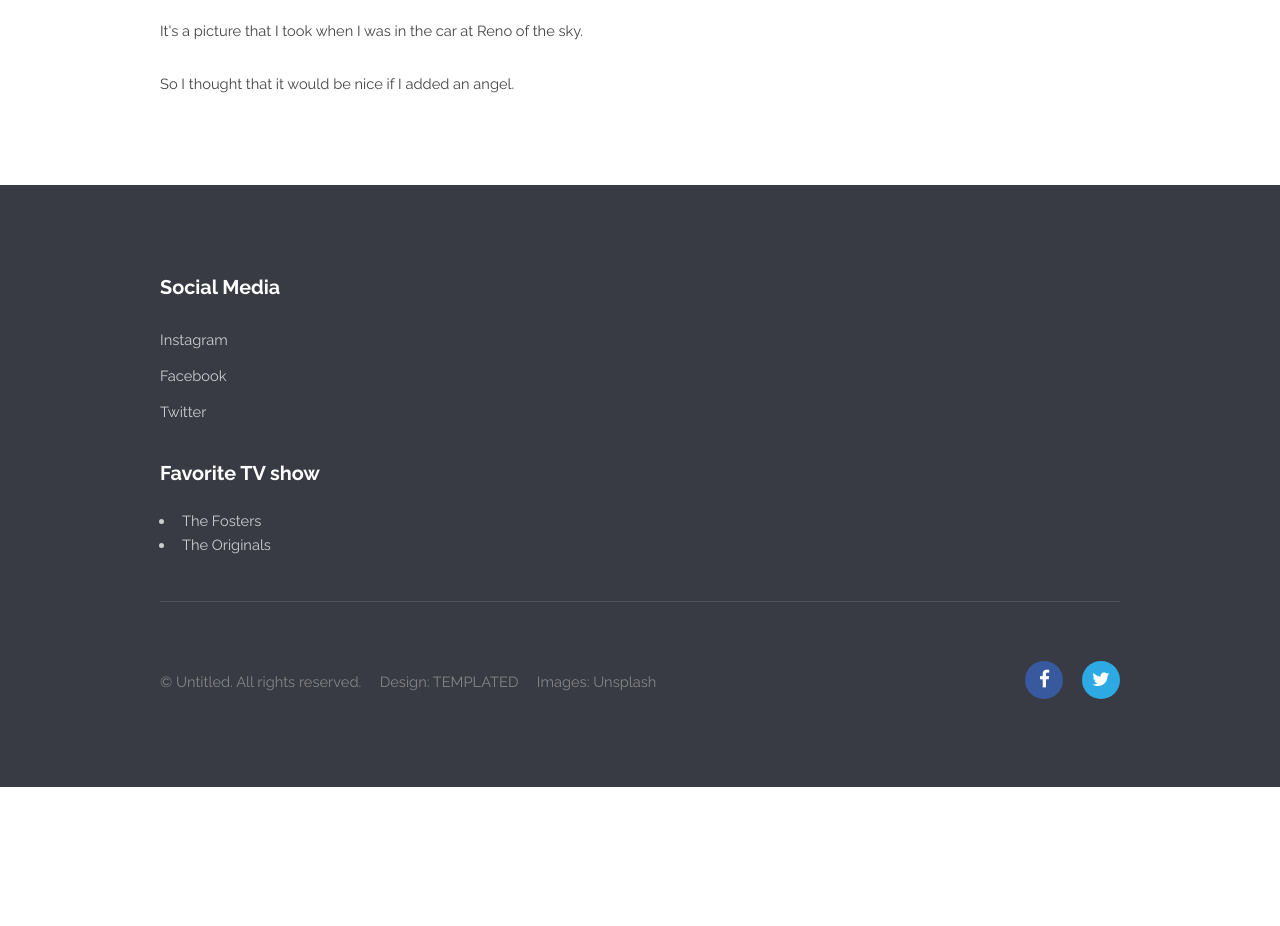
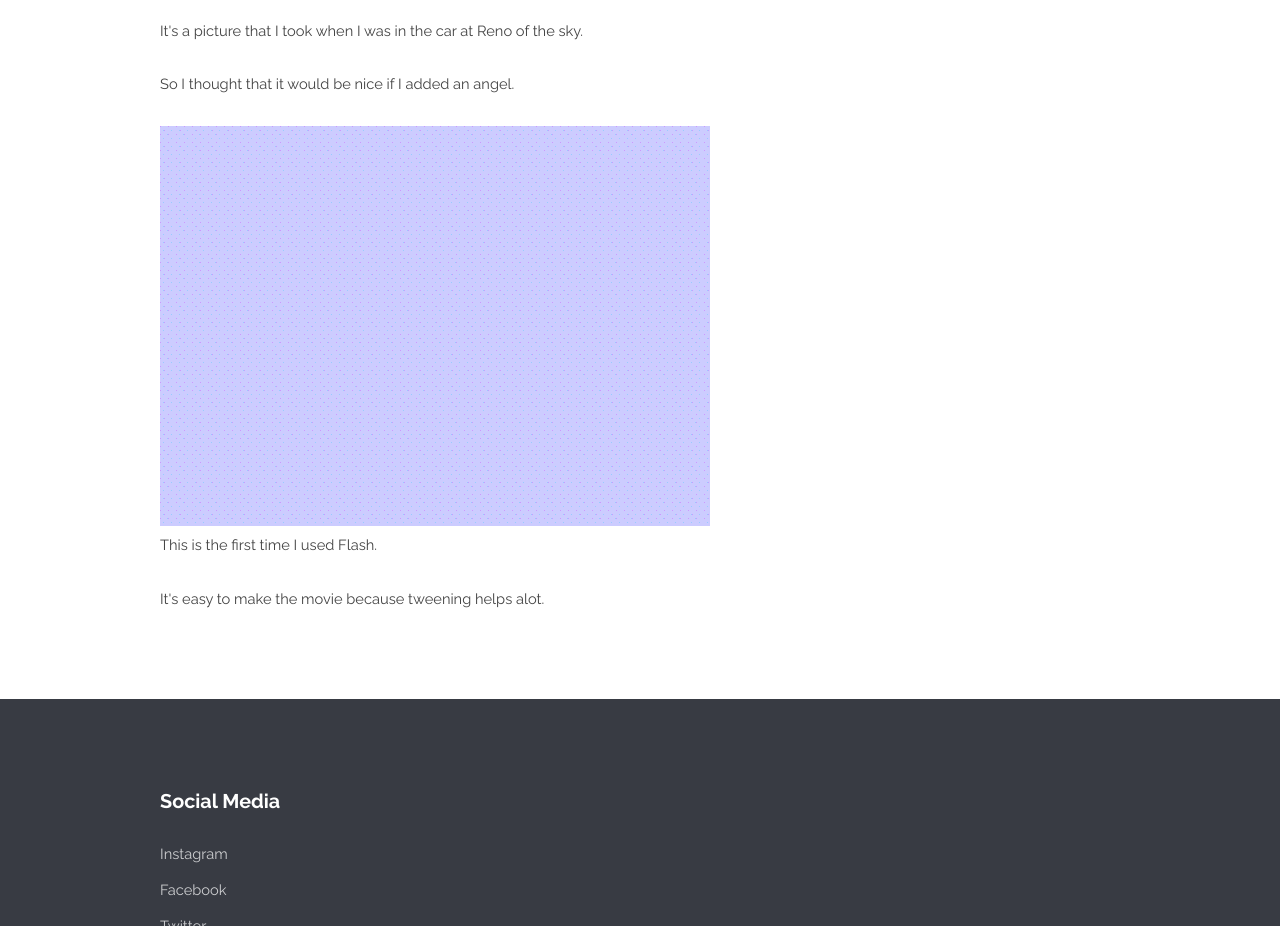
Before and after one commit to sxmalyta9/Portfolio, a plain HTML site: page generic.html in a window 1280 px wide. Shown: the part 3600-4526 px from the top of the page. Before the commit the page ends 4387 px from the top, so only its background shows below. Drawn offline with Linux system fonts and the light colour scheme.

Commit message:
Update generic.html

```diff
--- a/generic.html
+++ b/generic.html
@@ -67,6 +67,9 @@
                     <p>This is basic animation gif.</p>
                     <p> It's a picture that I took when I was in the car at Reno of the sky.</p>
                     <p>So I thought that it would be nice if I added an angel.</p>
+                    <img src="images/basketball.gif">
+                    <p>This is the first time I used Flash.</p>
+                    <p>It's easy to make the movie because tweening helps alot.</p>
 
 				</div>
 			</section>
```
